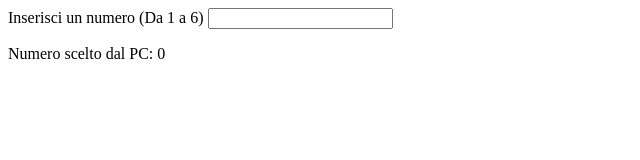
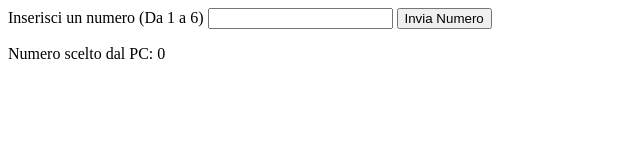
Before and after one commit to ruggerifrancesco/js-mail-dadi, a plain HTML site: page index.html in a window 1280 px wide. Shown: the whole page, without its empty margins (0-640 px from the left). Drawn offline with Linux system fonts and the light colour scheme.

Commit message:
Added a button to send the value

```diff
--- a/index.html
+++ b/index.html
@@ -18,6 +18,7 @@
         <section>
             <label for="userValue">Inserisci un numero (Da 1 a 6)</label>
             <input type="text" name="userValue" id="userValueInput">
+            <button id="submitBtn">Invia Numero</button>
             <p>
                 Numero scelto dal PC: <span id="computerValueInput">0</span>
             </p>
```
